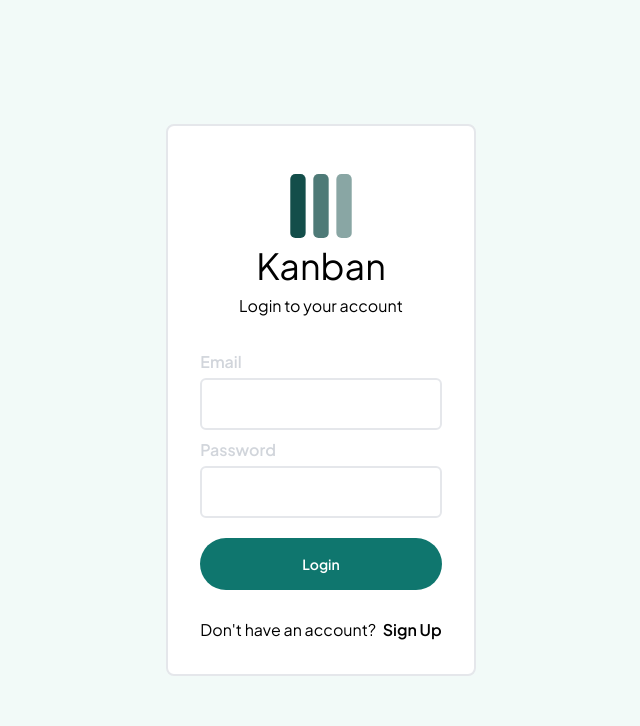
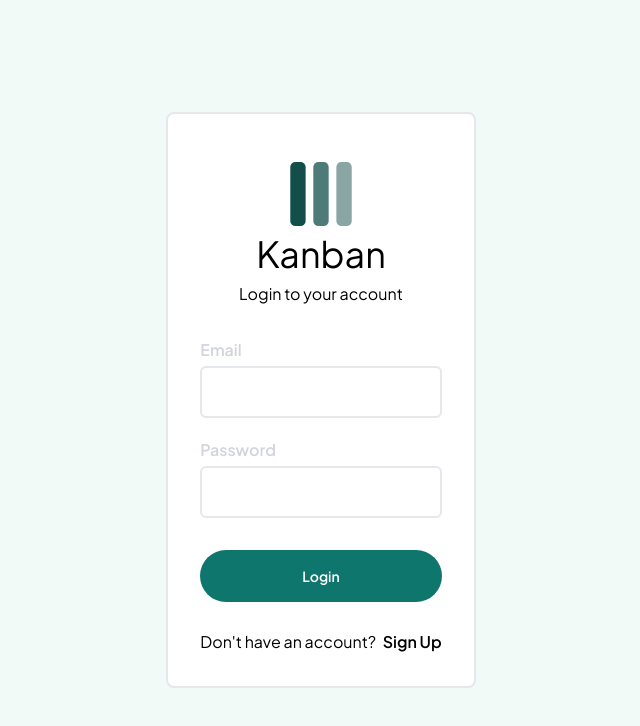
Before and after one commit to MrMeshak/kanban_fe, a React (Vite) app: page /login in a window 1280 px wide. Shown: the top 726 px of the page, without its empty margins (319-959 px from the left). Built offline with nearby package versions, Linux system fonts and the light colour scheme.

Commit message:
adds react hook from and validation using zod

```diff
--- a/package.json
+++ b/package.json
@@ -10,10 +10,13 @@
     "preview": "vite preview"
   },
   "dependencies": {
+    "@hookform/resolvers": "^3.3.2",
     "dotenv": "^16.3.1",
     "react": "^18.2.0",
     "react-dom": "^18.2.0",
-    "react-router-dom": "^6.20.1"
+    "react-hook-form": "^7.48.2",
+    "react-router-dom": "^6.20.1",
+    "zod": "^3.22.4"
   },
   "devDependencies": {
     "@types/react": "^18.2.37",
--- a/src/components/base/form/inputText.tsx
+++ b/src/components/base/form/inputText.tsx
@@ -28,7 +28,7 @@ const inputTextVariants = cva('', {
       primary:
         'placeholder-gray-200 border-2 border-gray-200 rounded-md focus:border-gray-300 focus:outline-none',
       error:
-        'placholder-grey-200 border-2 border-rose-200 rounded-md focus:border-rose-300 focus:outline-none ',
+        'placholder-grey-200 border-2 border-rose-200 rounded-md focus:border-rose-200 focus:outline-none ',
     },
     _size: {
       md: 'w-full px-4 py-3',
--- a/src/components/login/loginForm.tsx
+++ b/src/components/login/loginForm.tsx
@@ -1,31 +1,69 @@
-import * as React from 'react';
+import { useForm } from 'react-hook-form';
+import { zodResolver } from '@hookform/resolvers/zod';
+import { z } from 'zod';
 import { InputText } from '../base/form/inputText';
 import { Button } from '../base/button/button';
+
+const loginFormSchema = z.object({
+  email: z.string().min(1, 'Required').email('Invalid email'),
+  password: z.string().min(1, 'Required'),
+});
+
+type LoginFormSchema = z.infer<typeof loginFormSchema>;
 
 export interface ILoginFormProps {}
 
 export default function LoginForm(props: ILoginFormProps) {
+  const {
+    register,
+    handleSubmit,
+    formState: { errors },
+  } = useForm<LoginFormSchema>({
+    resolver: zodResolver(loginFormSchema),
+  });
+
+  const onSubmit = () => {};
+
   return (
-    <div className="py-4">
-      <div className="pb-2">
-        <label
-          htmlFor="email"
-          className="block pb-1 font-semibold text-gray-300"
-        >
-          Email
-        </label>
-        <InputText />
+    <form className="py-4" onSubmit={handleSubmit(onSubmit)}>
+      <div className="relative pb-5">
+        <div className="flex items-center justify-between">
+          <label
+            htmlFor="email"
+            className="block pb-1 font-semibold text-gray-300 "
+          >
+            Email
+          </label>
+        </div>
+        <InputText
+          _variant={errors.email ? 'error' : 'primary'}
+          {...register('email')}
+        />{' '}
+        {errors.email && (
+          <p className="absolute  bottom-0 text-sm text-rose-300">
+            {errors.email.message}
+          </p>
+        )}
       </div>
-      <div className="pb-2">
+      <div className=" relative pb-5">
         <label
           htmlFor="password"
           className="block pb-1 font-semibold text-gray-300"
         >
           Password
         </label>
-        <InputText type="password" />
+        <InputText
+          type="password"
+          _variant={errors.password ? 'error' : 'primary'}
+          {...register('password')}
+        />
+        {errors.password && (
+          <p className="absolute bottom-0 text-sm text-rose-300">
+            {errors.password.message}
+          </p>
+        )}
       </div>
       <Button className="my-3 w-full">Login</Button>
-    </div>
+    </form>
   );
 }
--- a/src/components/login/loginSignupLink.tsx
+++ b/src/components/login/loginSignupLink.tsx
@@ -9,7 +9,7 @@ export default function LoginSignupLink(props: ILoginSignupLinkProps) {
       <p className="">
         Don't have an account?{' '}
         <Link
-          className="pl-1 font-semibold  decoration-2 hover:text-teal-700 hover:underline"
+          className="pl-1 font-semibold  decoration-2 hover:text-teal-600 hover:underline"
           to="/signup"
         >
           Sign Up
```
Also changed, not shown: src/components/base/form/rootError.tsx (added), 1 other file (tests, documents, lock files or other folders).
